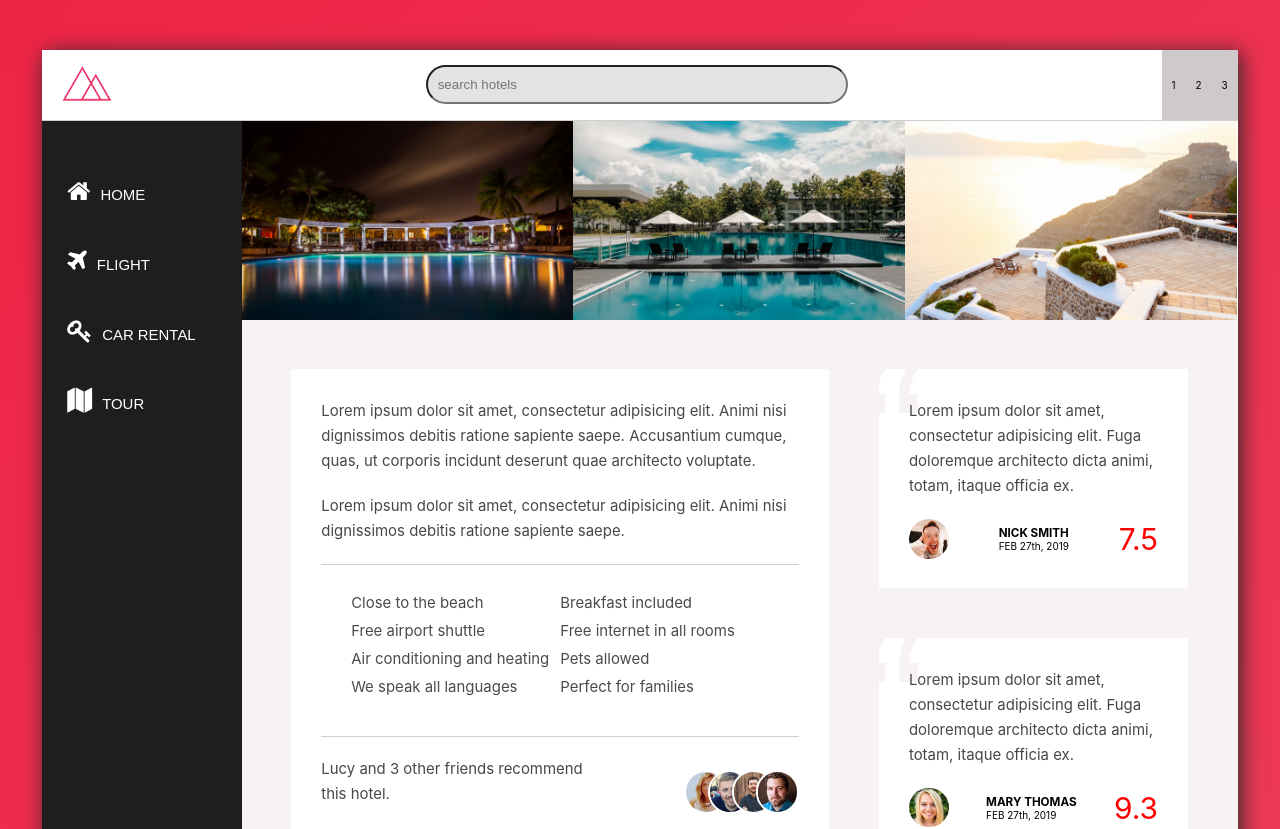
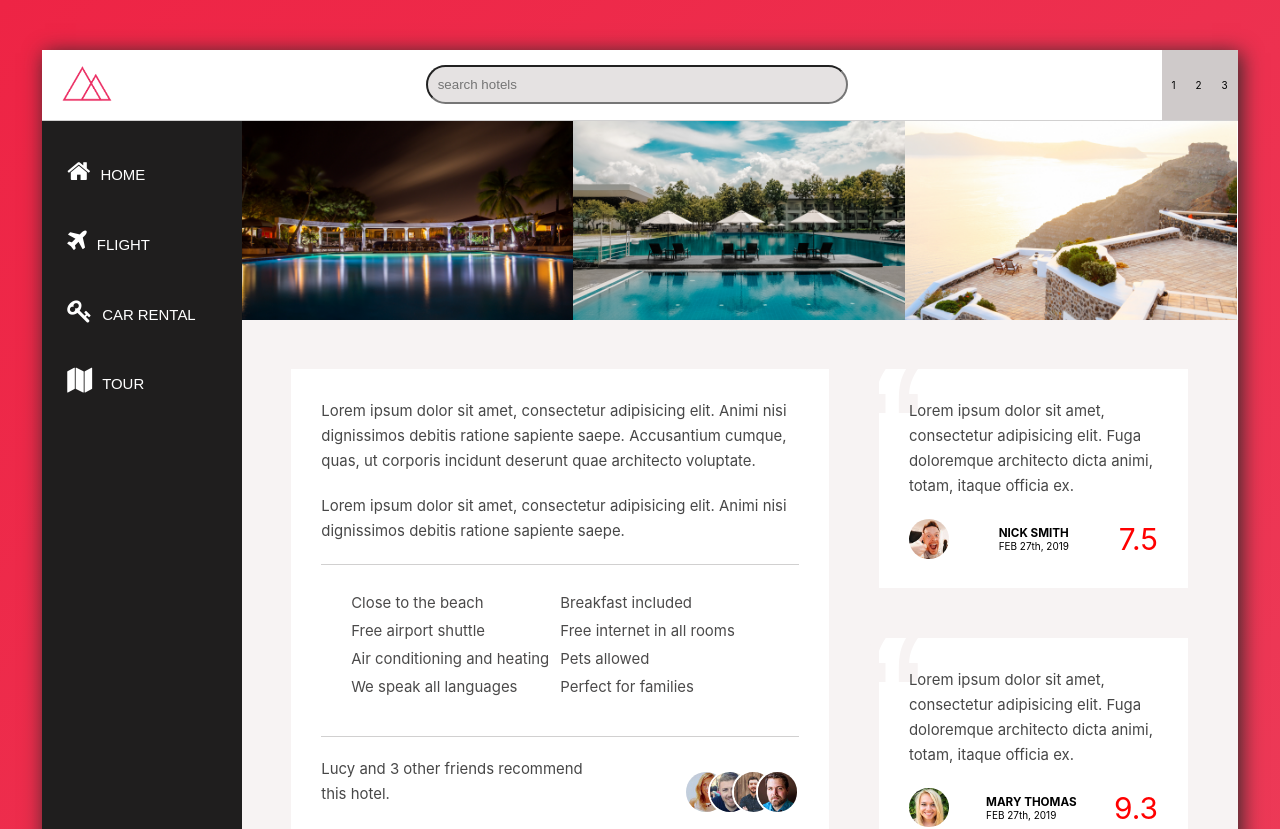
Before and after one commit to ashrofdev/trillo-in-react, a React (Create React App) app: page / in a window 1280 px wide. Shown: the top 829 px of the page. Built offline with nearby package versions, Linux system fonts and the light colour scheme.

Commit message:
finalizing

```diff
--- a/src/components/container/container.css
+++ b/src/components/container/container.css
@@ -50,7 +50,6 @@ input:focus {
 }
 .side-bar ul {
     list-style: none;
-    margin-top: 2rem;
     font-size: 1.7rem;
 }
 .side-bar li {
@@ -240,7 +239,9 @@ li .fa {
     .cta {
         padding-bottom: 3rem;
     }
-
+    .hotel-info .bottom {
+        justify-content: space-evenly;
+    }
 }
 @media only screen and (max-width: 600px) {
     .container{
```
